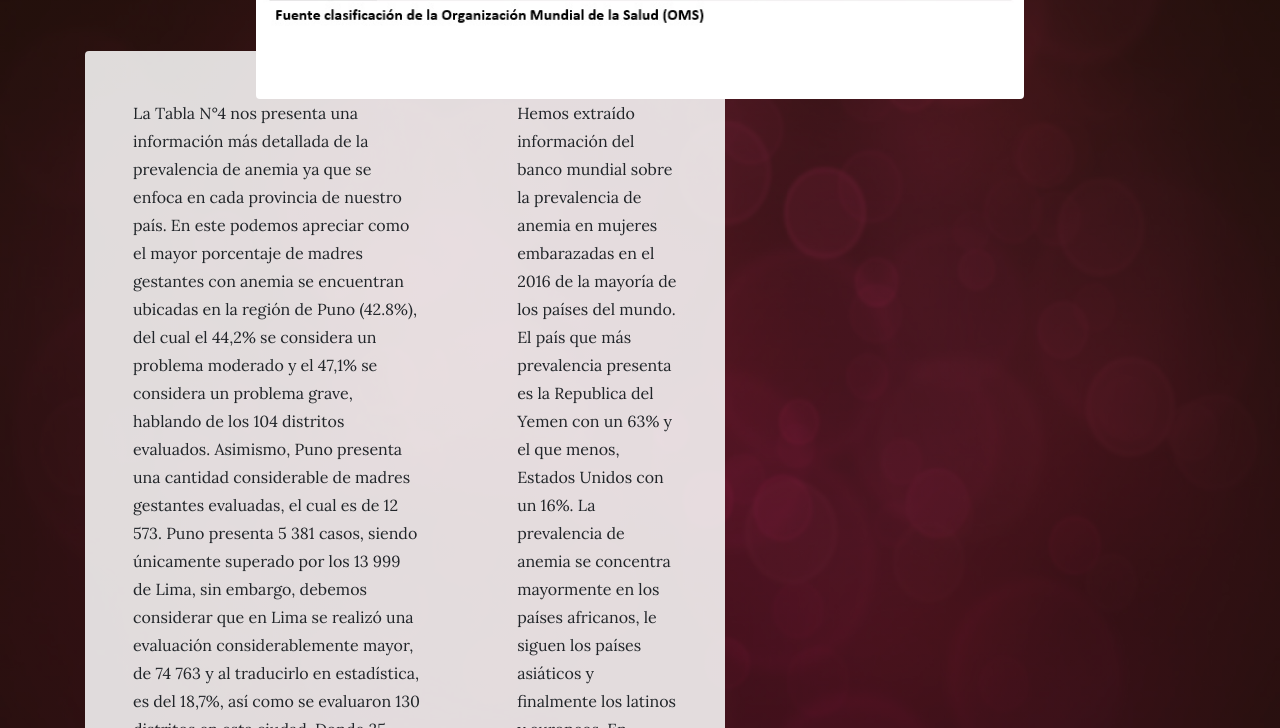
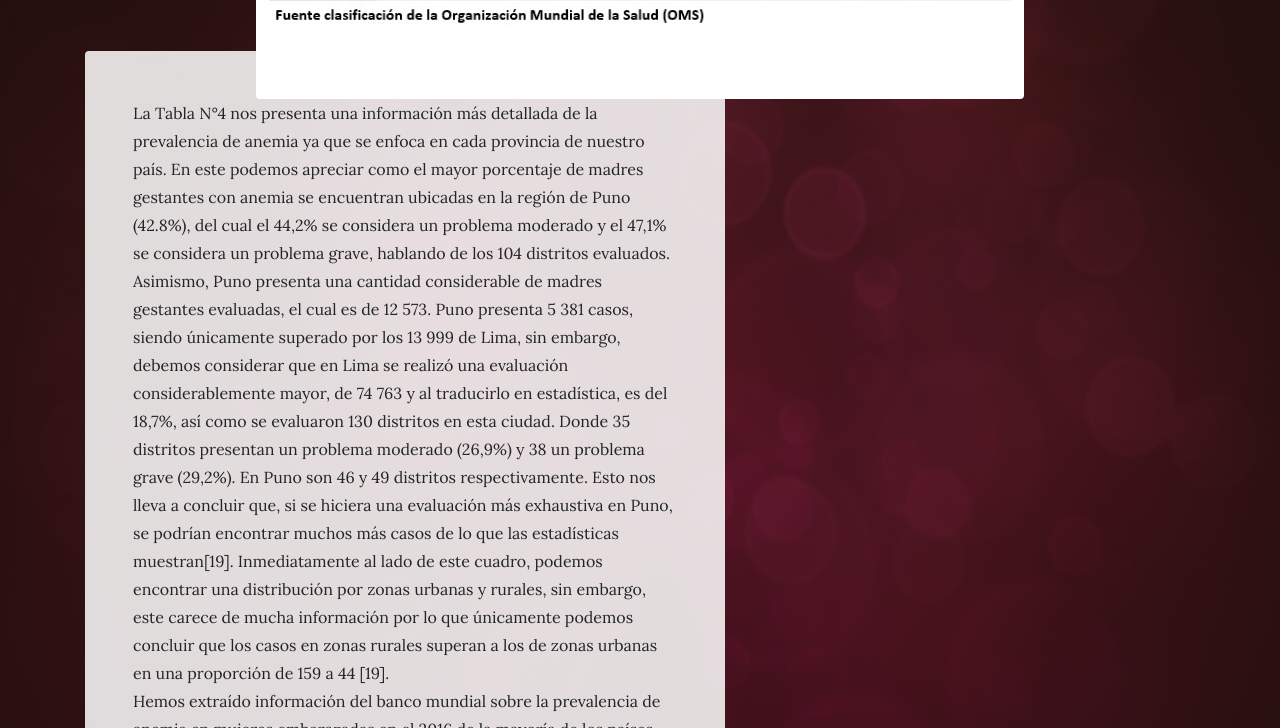
Before and after one commit to ABCBiotechnologies/Equipo17, a website: page problema.html in a window 1280 px wide. Shown: the part 5892-6620 px from the top of the page. Drawn offline with Linux system fonts and the light colour scheme.

Commit message:
Update problema.html

```diff
--- a/problema.html
+++ b/problema.html
@@ -137,10 +137,8 @@
           <img class="product-item-img mx-auto d-flex rounded img-fluid mb-3 mb-lg-0" src="img/tabla04.jpg" alt="">
           <div class="product-item-description d-flex mr-auto">
             <div class="bg-faded p-5 rounded">
-              <p class="mb-0">La Tabla N°4 nos presenta una información más detallada de la prevalencia de anemia ya que se enfoca en cada provincia de nuestro país. En este podemos apreciar como el mayor porcentaje de madres gestantes con anemia se encuentran ubicadas en la región de Puno (42.8%), del cual el 44,2% se considera un problema moderado y el 47,1% se considera un problema grave, hablando de los 104 distritos evaluados. Asimismo, Puno presenta una cantidad considerable de madres gestantes evaluadas, el cual es de 12 573. Puno presenta 5 381 casos, siendo únicamente superado por los 13 999 de Lima, sin embargo, debemos considerar que en Lima se realizó una evaluación considerablemente mayor, de 74 763 y al traducirlo en estadística, es del 18,7%, así como se evaluaron 130 distritos en esta ciudad.  Donde 35 distritos presentan un problema moderado (26,9%) y 38 un problema grave (29,2%).  En Puno son 46 y 49 distritos respectivamente. Esto nos lleva a concluir que, si se hiciera una evaluación más exhaustiva en Puno, se podrían encontrar muchos más casos de lo que las estadísticas muestran[19]. Inmediatamente al lado de este cuadro, podemos encontrar una distribución por zonas urbanas y rurales, sin embargo, este carece de mucha información por lo que únicamente podemos concluir que los casos en zonas rurales superan a los de zonas urbanas en una proporción de 159 a 44 [19].</p>
-            </div>
-            <div class="bg-faded p-5 rounded">
-              <p class="mb-0">Hemos extraído información del banco mundial sobre la prevalencia de anemia en mujeres embarazadas en el 2016 de la mayoría de los países del mundo. El país que más prevalencia presenta es la Republica del Yemen con un 63% y el que menos, Estados Unidos con un 16%. La prevalencia de anemia se concentra mayormente en los países africanos, le siguen los países asiáticos y finalmente los latinos y europeos. En cuanto a la data mundial, Perú se encuentra por debajo con un 26%, estando a la par con países latinos como Ecuador y Nicaragua. Por encima de todos los países latinos, se encuentra Haití con un 50% y por debajo de todo, México con un 20%. Si realizamos una media, nos da un resultado de 27,75% estando Perú con apenas un 1,75% por debajo de esta. [20]</p>
+              <p class="mb-0">La Tabla N°4 nos presenta una información más detallada de la prevalencia de anemia ya que se enfoca en cada provincia de nuestro país. En este podemos apreciar como el mayor porcentaje de madres gestantes con anemia se encuentran ubicadas en la región de Puno (42.8%), del cual el 44,2% se considera un problema moderado y el 47,1% se considera un problema grave, hablando de los 104 distritos evaluados. Asimismo, Puno presenta una cantidad considerable de madres gestantes evaluadas, el cual es de 12 573. Puno presenta 5 381 casos, siendo únicamente superado por los 13 999 de Lima, sin embargo, debemos considerar que en Lima se realizó una evaluación considerablemente mayor, de 74 763 y al traducirlo en estadística, es del 18,7%, así como se evaluaron 130 distritos en esta ciudad.  Donde 35 distritos presentan un problema moderado (26,9%) y 38 un problema grave (29,2%).  En Puno son 46 y 49 distritos respectivamente. Esto nos lleva a concluir que, si se hiciera una evaluación más exhaustiva en Puno, se podrían encontrar muchos más casos de lo que las estadísticas muestran[19]. Inmediatamente al lado de este cuadro, podemos encontrar una distribución por zonas urbanas y rurales, sin embargo, este carece de mucha información por lo que únicamente podemos concluir que los casos en zonas rurales superan a los de zonas urbanas en una proporción de 159 a 44 [19].<br/>
+              Hemos extraído información del banco mundial sobre la prevalencia de anemia en mujeres embarazadas en el 2016 de la mayoría de los países del mundo. El país que más prevalencia presenta es la Republica del Yemen con un 63% y el que menos, Estados Unidos con un 16%. La prevalencia de anemia se concentra mayormente en los países africanos, le siguen los países asiáticos y finalmente los latinos y europeos. En cuanto a la data mundial, Perú se encuentra por debajo con un 26%, estando a la par con países latinos como Ecuador y Nicaragua. Por encima de todos los países latinos, se encuentra Haití con un 50% y por debajo de todo, México con un 20%. Si realizamos una media, nos da un resultado de 27,75% estando Perú con apenas un 1,75% por debajo de esta. [20]</p>
             </div>
           </div>
         </div>
```
